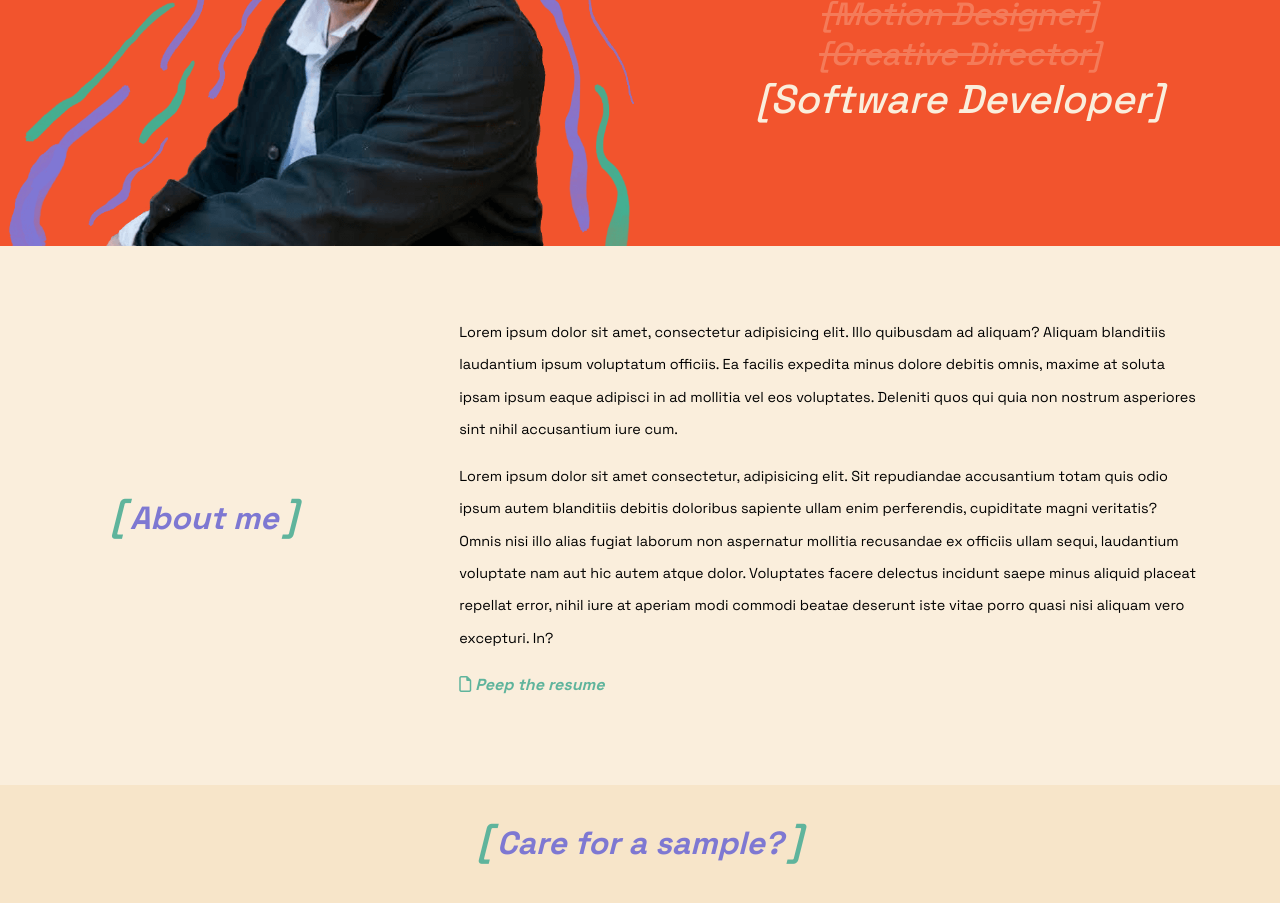
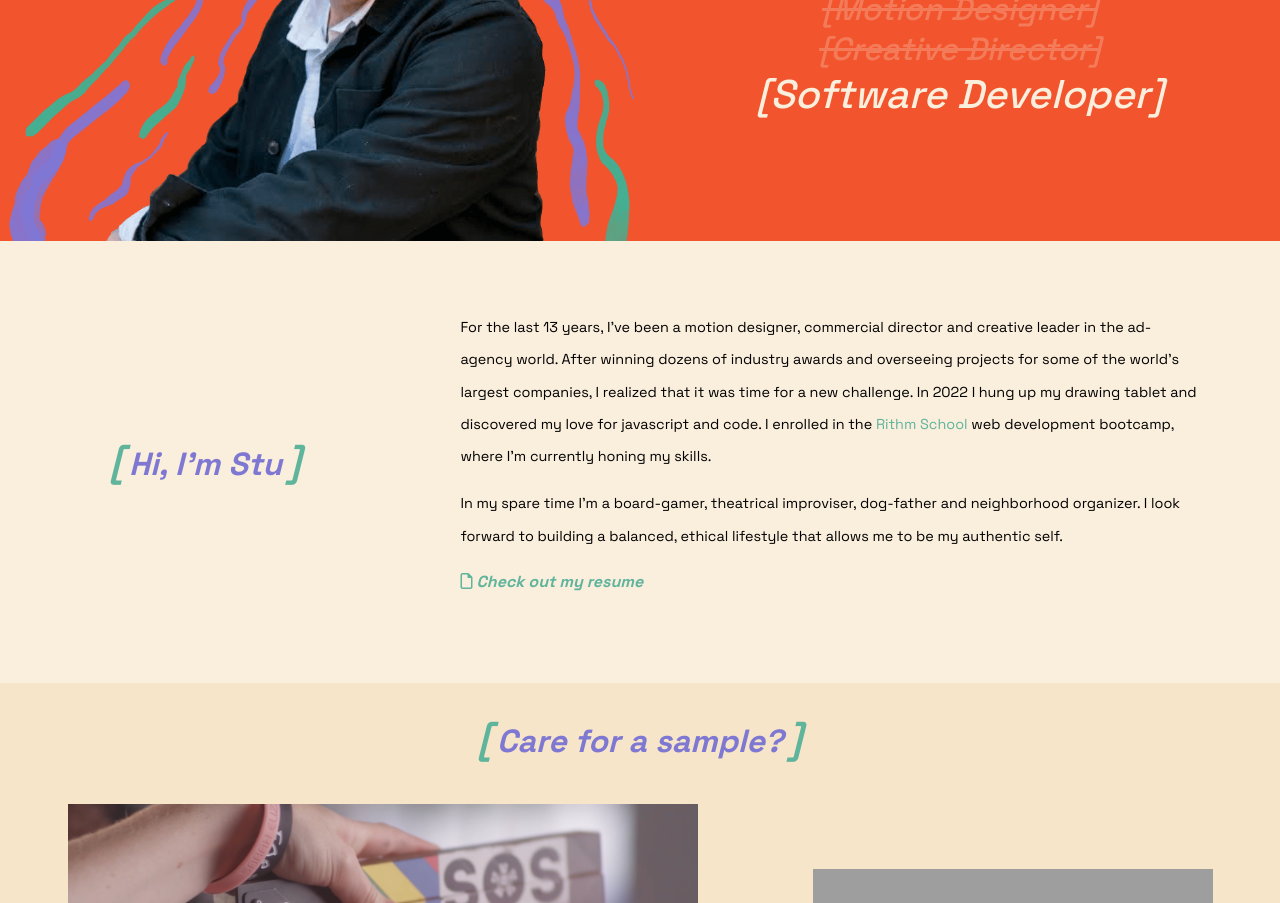
Before and after one commit to StuFleisher/PortfolioSite, a plain HTML site: page index.html in a window 1280 px wide. Shown: the part 364-1267 px from the top of the page. Drawn offline with Linux system fonts and the light colour scheme; grey boxes are pictures that could not be loaded.

Commit message:
updated bio

```diff
--- a/index.html
+++ b/index.html
@@ -42,12 +42,12 @@
 
     <div class="h-container">
       <div>
-        <h3><span class="accent">[</span>About me<span class="accent">]</span></h3>
+        <h3><span class="accent">[</span>Hi, I'm Stu<span class="accent">]</span></h3>
       </div>
       <div class="about-text">
-        <p>Lorem ipsum dolor sit amet, consectetur adipisicing elit. Illo quibusdam ad aliquam? Aliquam blanditiis laudantium ipsum voluptatum officiis. Ea facilis expedita minus dolore debitis omnis, maxime at soluta ipsam ipsum eaque adipisci in ad mollitia vel eos voluptates. Deleniti quos qui quia non nostrum asperiores sint nihil accusantium iure cum.</p>
-        <p>Lorem ipsum dolor sit amet consectetur, adipisicing elit. Sit repudiandae accusantium totam quis odio ipsum autem blanditiis debitis doloribus sapiente ullam enim perferendis, cupiditate magni veritatis? Omnis nisi illo alias fugiat laborum non aspernatur mollitia recusandae ex officiis ullam sequi, laudantium voluptate nam aut hic autem atque dolor. Voluptates facere delectus incidunt saepe minus aliquid placeat repellat error, nihil iure at aperiam modi commodi beatae deserunt iste vitae porro quasi nisi aliquam vero excepturi. In?</p>
-        <p> <a href="images/StuartFleisher.pdf" target="new"><i class="fa-regular fa-file"></i> Peep the resume</a></p>
+        <p>For the last 13 years, I’ve been a motion designer, commercial director and creative leader in the ad-agency world.  After winning dozens of industry awards and overseeing projects for some of the world’s largest companies, I realized that it was time for a new challenge. In 2022 I hung up my drawing tablet and discovered my love for javascript and code.  I enrolled in the <a href="https://rithmschool.com/">Rithm School</a> web development bootcamp, where I’m currently honing my skills.</p>
+        <p>In my spare time I’m a board-gamer, theatrical improviser, dog-father and neighborhood organizer.  I look forward to building a balanced, ethical lifestyle that allows me to be my authentic self.</p>
+        <p> <a href="images/StuartFleisher.pdf" target="new"><strong><i class="fa-regular fa-file"></i> Check out my resume</strong></a></p>
       </div>
     </div>
 
--- a/style.css
+++ b/style.css
@@ -93,9 +93,7 @@ span.accent{
 
 a {
     color: #5FB49C;
-    font-weight: 700;
-    font-size: 1rem;
-    font-style: italic;
+
     text-decoration: none;
 }
 a:hover{
@@ -104,7 +102,8 @@ a:hover{
 
 
 strong {
-
+    font-size: 1rem;
+    font-style: italic;
     font-weight: 900;
 }
 
```
